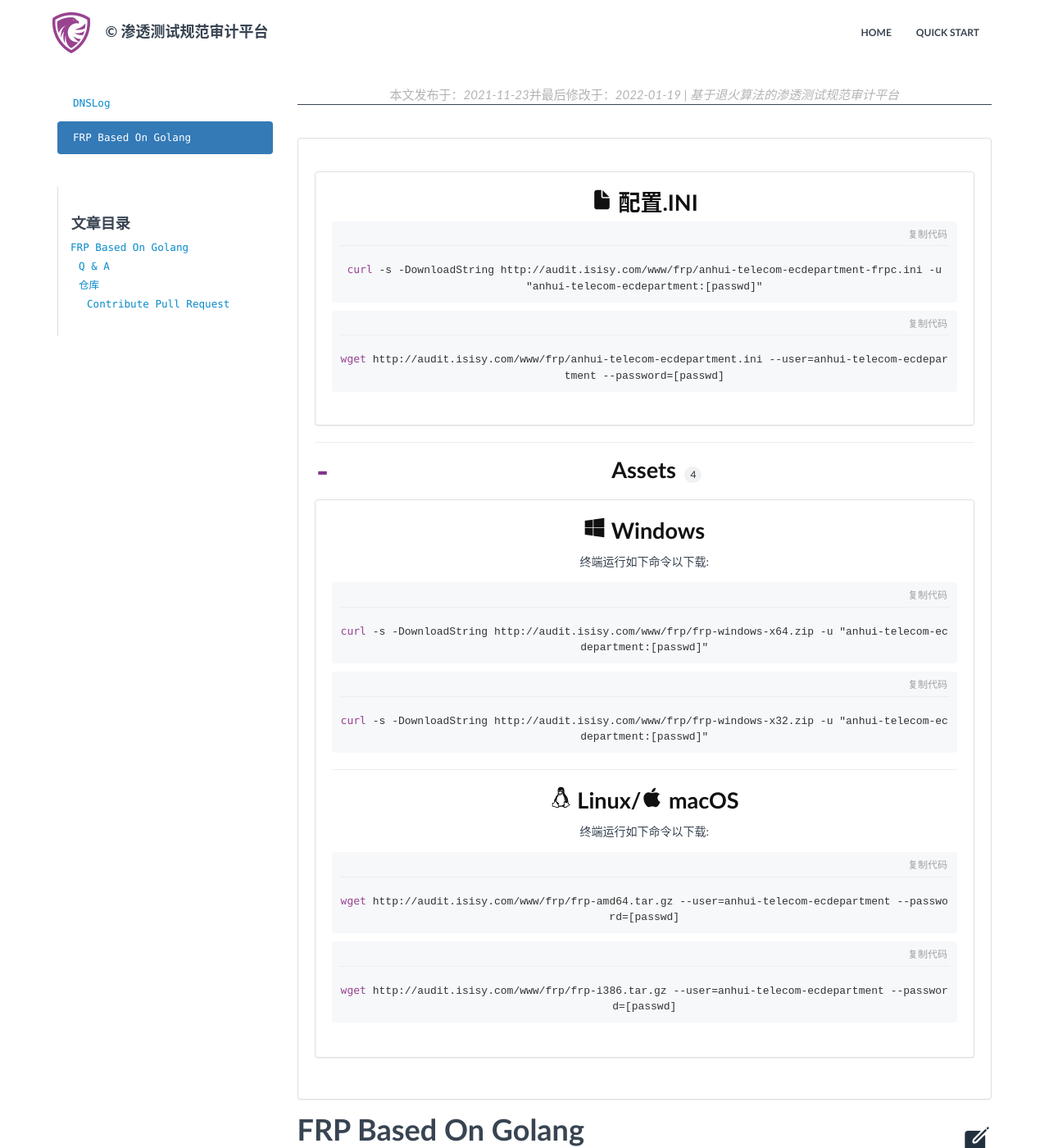
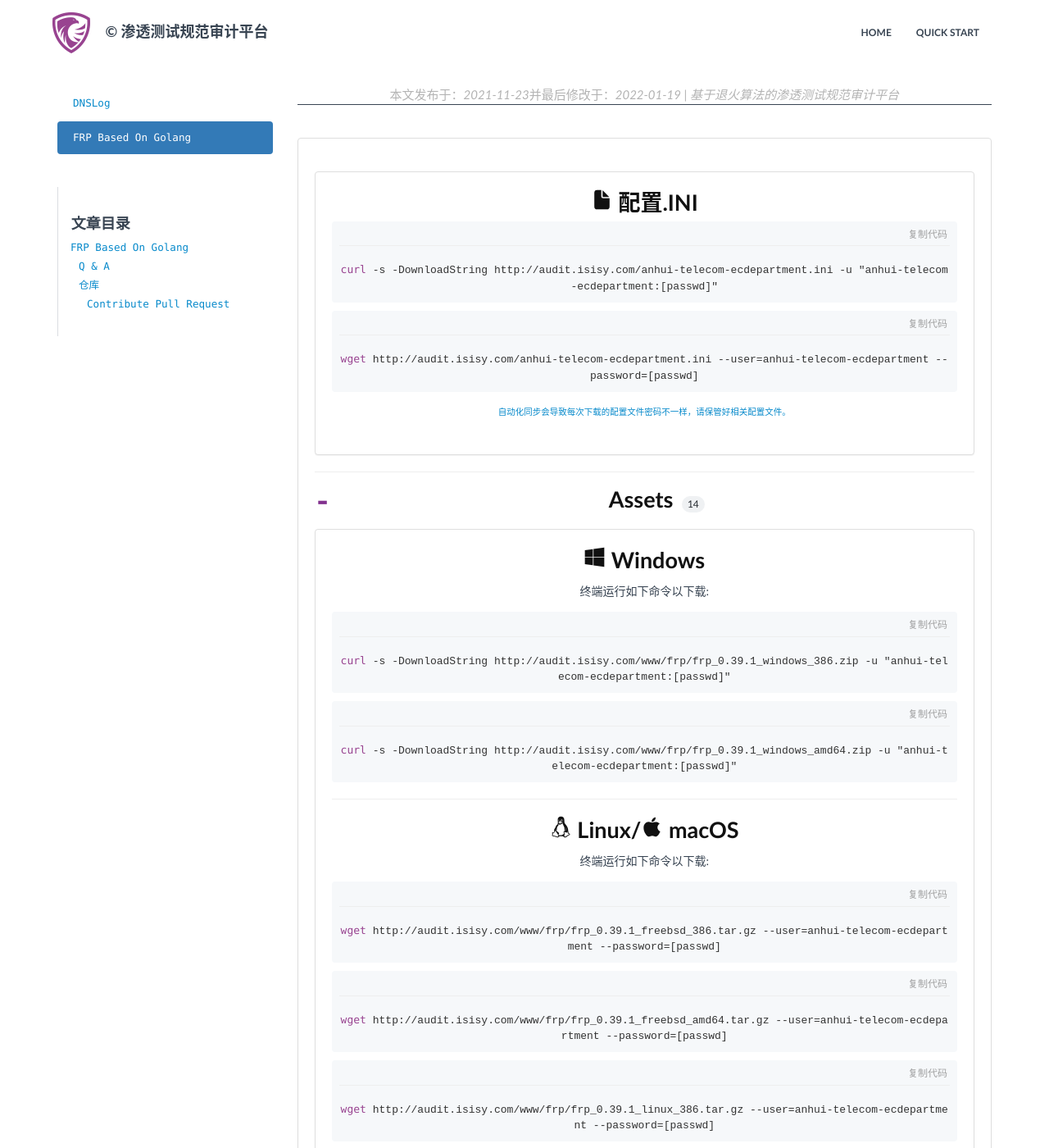
Before and after one commit to sentryCyberSec/annealing-plantform, a Jekyll site: the page built from anhui-telecom-ecdepartment/_posts/anhui-telecom-ecdepartment/2021-11-23-FRP-Based-On-Golang.md, in a window 1280 px wide and 1400 px high. Shown: the whole window at 82% size. Built offline with Jekyll 4.4.1, drawn with Linux system fonts in a browser that asks for light colours; the table of contents is made by our own code; some of the changed text lies outside the part shown.

Commit message:
[2022/02/16/17:33:40]<更新：::README/样式>commit by bin4xin.
Signed-off-by: bin4xin <1904829268@qq.com>

```diff
--- a/anhui-telecom-ecdepartment/_layouts/anhui-telecom-ecdepartment.html
+++ b/anhui-telecom-ecdepartment/_layouts/anhui-telecom-ecdepartment.html
@@ -72,8 +72,9 @@ layout: default
 									<div class="download-wrap">
 										<div class="download-column cli-panel">
 											<div class="download-title"><ion-icon name="document"></ion-icon> 配置.INI</div>
-											<pre><code><span><span class="token prompt">curl </span>-s -DownloadString {{site.url}}/www/frp/{{site.project}}-frpc.ini -u "{{site.project}}:[passwd]"</span></code></pre>
-											<pre><code><span><span class="token prompt">wget </span>{{site.url}}/www/frp/{{site.project}}.ini --user={{site.project}} --password=[passwd]</span></code></pre>
+											<pre><code><span><span class="token prompt">curl </span>-s -DownloadString {{site.url}}/{{site.project}}.ini -u "{{site.project}}:[passwd]"</span></code></pre>
+											<pre><code><span><span class="token prompt">wget </span>{{site.url}}/{{site.project}}.ini --user={{site.project}} --password=[passwd]</span></code></pre>
+											<p><sub><a href="https://github.com/sentryCyberSec/annealing-plantform/blob/main/.github/workflows/deploy.yml#L35" target="_blank">自动化同步会导致每次下载的配置文件密码不一样，请保管好相关配置文件。</a></sub></p>
 										</div>
 									</div>
 									<hr>
--- a/anhui-telecom-ecdepartment/_posts/anhui-telecom-ecdepartment/2021-11-23-FRP-Based-On-Golang.md
+++ b/anhui-telecom-ecdepartment/_posts/anhui-telecom-ecdepartment/2021-11-23-FRP-Based-On-Golang.md
@@ -5,8 +5,8 @@ wrench: 2022-01-19
 Researchname: FRP Based On Golang
 author: Bin4xin
 permalink: /FRP/
-windows-link: ["frp-windows-x64.zip", "frp-windows-x32.zip"]
-others-link: ["frp-amd64.tar.gz", "frp-i386.tar.gz"]
+windows-link: ["frp_0.39.1_windows_386.zip", "frp_0.39.1_windows_amd64.zip"]
+others-link: ["frp_0.39.1_freebsd_386.tar.gz", "frp_0.39.1_freebsd_amd64.tar.gz", "frp_0.39.1_linux_386.tar.gz", "frp_0.39.1_linux_amd64.tar.gz", "frp_0.39.1_linux_arm.tar.gz", "frp_0.39.1_linux_arm64.tar.gz", "frp_0.39.1_linux_mips.tar.gz", "frp_0.39.1_linux_mips64.tar.gz", "frp_0.39.1_linux_mips64le.tar.gz", "frp_0.39.1_linux_mipsle.tar.gz", "frp_0.39.1_darwin_amd64.tar.gz", "frp_0.39.1_darwin_arm64.tar.gz"]
 toc: true
 download: true
 ---
```
Also changed, not shown: README.md.
